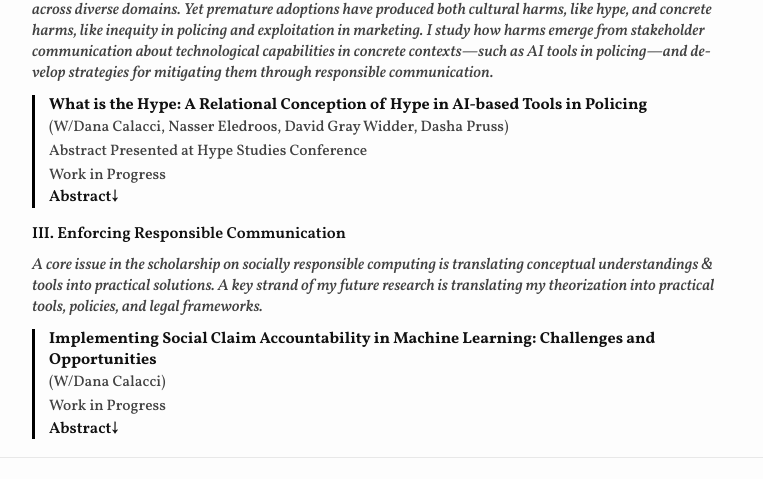
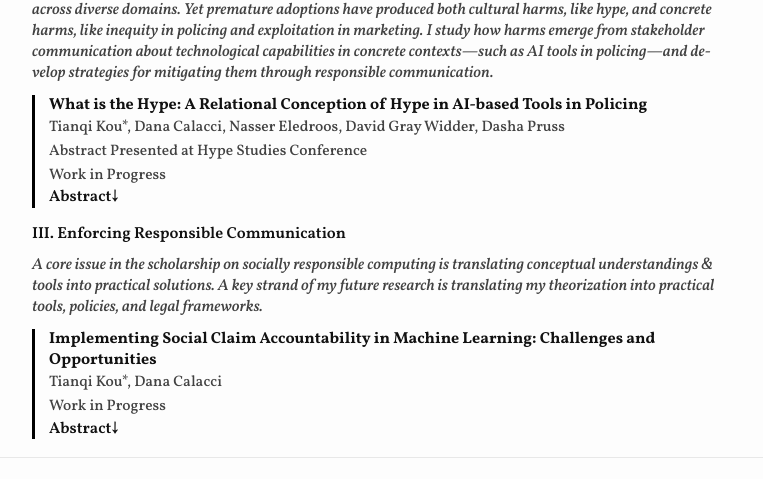
Before and after one commit to koutianqi/koutianqi.github.io, a Jekyll site: the page built from pages/research.markdown, in a window 1280 px wide. Shown: the part 738-1217 px from the top of the page, without its empty margins (258-1021 px from the left). Built offline with Jekyll 4.4.1, drawn with Linux system fonts in a browser that asks for light colours.

Commit message:
Update research.markdown

```diff
--- a/pages/research.markdown
+++ b/pages/research.markdown
@@ -35,7 +35,7 @@ _<span style="color: #424242;">From early rule-based algorithms to today’s lar
 <div class="pubs">
 {% include paper.html
   title="What is the Hype: A Relational Conception of Hype in AI-based Tools in Policing"
-  authors="(W/Dana Calacci, Nasser Eledroos, David Gray Widder, Dasha Pruss)"
+  authors="Tianqi Kou*, Dana Calacci, Nasser Eledroos, David Gray Widder, Dasha Pruss"
   venue="Abstract Presented at Hype Studies Conference"
   tldr="Work in Progress"
   abstract="[working abstract] This study is motivated by two concerns. First, while discussions of AI hype abound across academia, industry, and civic research community, definitions of hype remain fragmented. Second, the deployment of Machine Learning–based tools in policing has drawn critical attention for issues such as privacy, inequity, lack of accountability. Through document analysis of communication artifacts across multiple communities for four policing tools, this study makes three contributions. First, it offers a novel definition of hype that foregrounds the relational dynamics of technological discourse. Second, it demonstrates how this relational conception of hype provides an analytic frame for diagnosing shortcomings in the communicative dimensions of ML-based policing tools. Finally, it identifies three problematic discursive practices in the communication of AI-based policing tools and suggests how rectifying them can advance responsible communication."
@@ -49,7 +49,7 @@ _<span style="color: #424242;">A core issue in the scholarship on socially respo
 <div class="pubs">
   {% include paper.html
   title="Implementing Social Claim Accountability in Machine Learning: Challenges and Opportunities"
-  authors="(W/Dana Calacci)"
+  authors="Tianqi Kou*, Dana Calacci"
   tldr="Work in Progress"
   abstract="[working abstract] In machine learning (ML) research, broad social claims about potential societal benefits or harms are often made without clear articulation of scope, supporting evidence, or context, limiting both transparency and foresight for application harms. This paper proposes a path toward new forms of ML accountability by focusing on the concept of social claim replicability: the ability to systematically document, organize, and evaluate the evidence supporting social claims. First, we developed a social claim typology with a list of commonly cited supporting evidence to guide the articulation and substantiation of claims. Second, we proposed evidence diagram for systematizing supporting evidence, thereby improving clarity and rigor of research communication. By integrating these approaches, we aim to create conditions for establishing social claim accountability in ML research."
 %}
```
